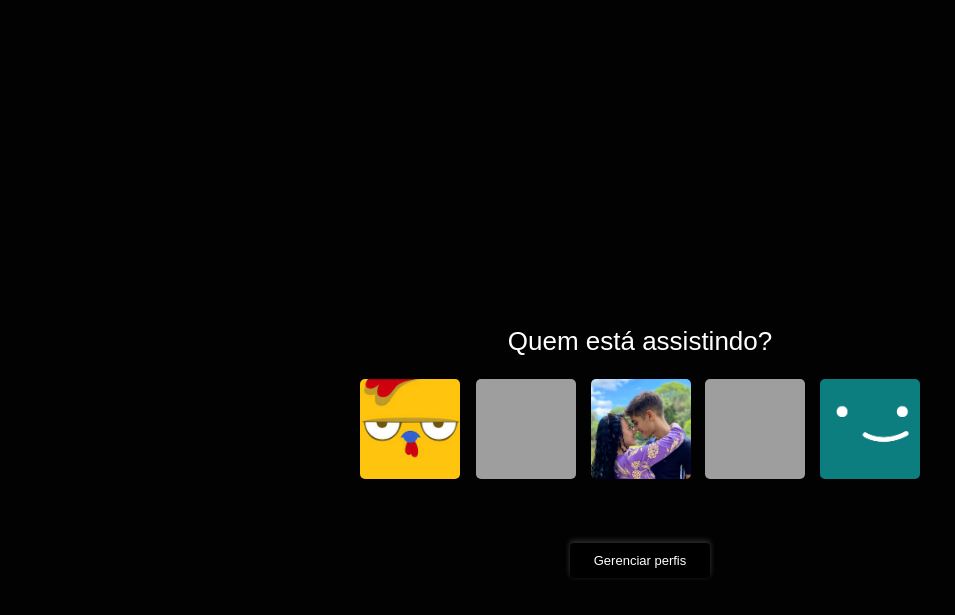
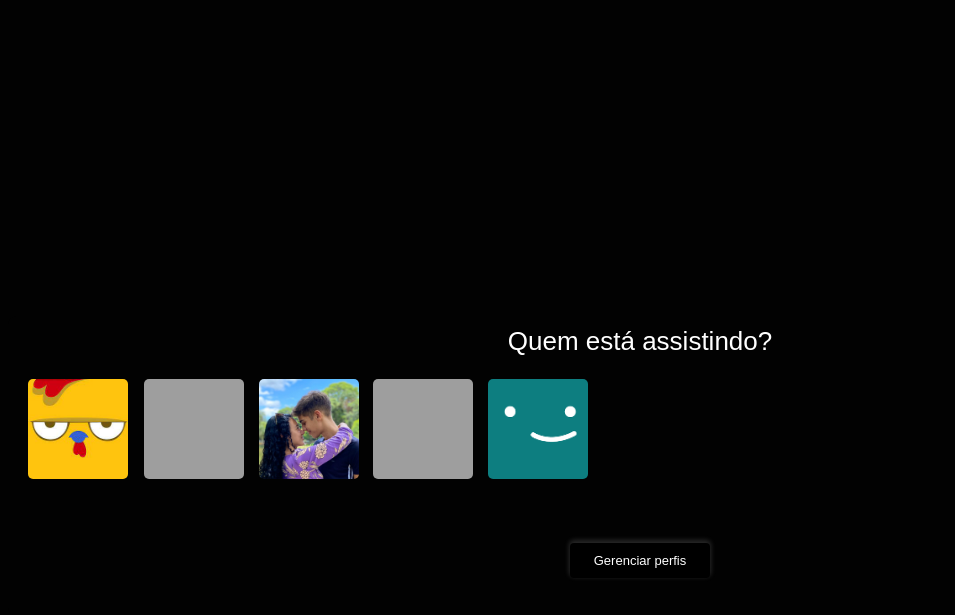
Before and after one commit to Felipe-12345/projetonetflix, a PHP site: page / in a window 1280 px wide. Shown: the top 615 px of the page, without its empty margins (0-955 px from the left). Run offline with PHP 8.4, Linux system fonts and the light colour scheme; grey boxes are pictures that could not be loaded.

Commit message:
responsivo

```diff
--- a/style.css
+++ b/style.css
@@ -32,12 +32,17 @@ p {
     font-size: 13px;
 }
 
+img {
+    max-width: 100%;
+    height: 100%;
+}
+
 
 
 
 main {
-    min-width: 320px;
-    max-width: 600px;
+    min-width: 100%;
+    max-width: 100%;
     background-color: rgb(2, 2, 2);
     margin: auto;
     margin-top: 25%;
```
